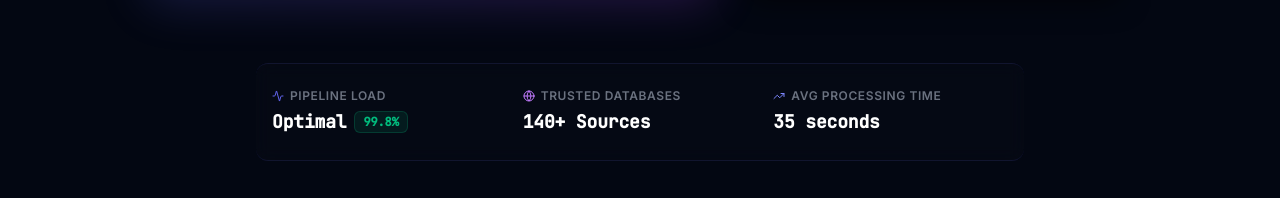
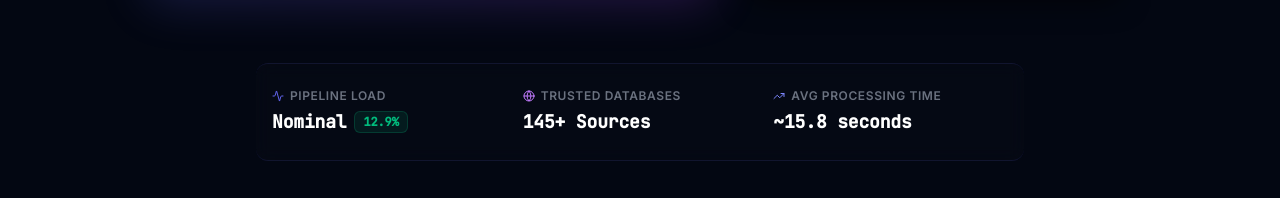
Before and after one commit to himanshusalve16/TruthStream-Multi-Agent-Fact-Checking-Pipeline, a React (Vite) app in the folder frontend/: page / in a window 1280 px wide. Shown: the part 1117-1315 px from the top of the page. Built offline with nearby package versions, Linux system fonts and the light colour scheme; no server answers; the HTML template or start-up script is replaced by a standard one.

Commit message:
UI Refactor

```diff
--- a/frontend/src/pages/LandingPage.tsx
+++ b/frontend/src/pages/LandingPage.tsx
@@ -1,3 +1,4 @@
+import { useState, useEffect } from 'react'
 import { Link } from 'react-router-dom'
 import { motion } from 'framer-motion'
 import type { Variants } from 'framer-motion'
@@ -14,6 +15,45 @@ import InputForm from '../components/InputForm'
 import TutorialCard from '../components/TutorialCard'
 
 export default function LandingPage() {
+  const [pipelineLoad, setPipelineLoad] = useState(12.4)
+  const [databaseCount, setDatabaseCount] = useState(130)
+  const [avgTime, setAvgTime] = useState(15.4)
+
+  useEffect(() => {
+    // Count up database sources on mount
+    const dbInterval = setInterval(() => {
+      setDatabaseCount(prev => {
+        if (prev < 145) return prev + 1
+        clearInterval(dbInterval)
+        return 145
+      })
+    }, 45)
+
+    // Fluctuate pipeline load slightly to look active
+    const loadInterval = setInterval(() => {
+      setPipelineLoad(prev => {
+        const delta = (Math.random() - 0.5) * 1.6
+        const next = prev + delta
+        return parseFloat(Math.max(4.5, Math.min(22.5, next)).toFixed(1))
+      })
+    }, 3200)
+
+    // Fluctuate avg processing time slightly to look active
+    const timeInterval = setInterval(() => {
+      setAvgTime(prev => {
+        const delta = (Math.random() - 0.5) * 1.2
+        const next = prev + delta
+        return parseFloat(Math.max(12.0, Math.min(22.0, next)).toFixed(1))
+      })
+    }, 4100)
+
+    return () => {
+      clearInterval(dbInterval)
+      clearInterval(loadInterval)
+      clearInterval(timeInterval)
+    }
+  }, [])
+
   // Stagger animation container
   const containerVariants: Variants = {
     hidden: { opacity: 0 },
@@ -96,7 +136,7 @@ export default function LandingPage() {
           {/* Fact Check Input & Walkthrough Grid */}
           <motion.div
             variants={itemVariants}
-            className="w-full grid grid-cols-1 md:grid-cols-2 lg:grid-cols-12 gap-8 mb-16 items-stretch text-left"
+            className="w-full grid grid-cols-1 lg:grid-cols-12 gap-6 lg:gap-8 mb-16 items-stretch text-left"
           >
             <div className="lg:col-span-7 relative flex flex-col justify-center">
               <div className="absolute -inset-1.5 rounded-2xl bg-gradient-to-r from-accent to-purple-500 opacity-20 blur-xl group-focus-within:opacity-40 transition duration-1000 pointer-events-none" />
@@ -118,20 +158,24 @@ export default function LandingPage() {
                 <Activity size={12} className="text-accent" /> Pipeline Load
               </span>
               <span className="text-lg font-bold text-white font-mono flex items-center gap-2">
-                Optimal <span className="text-xs text-emerald-500 font-semibold bg-emerald-500/10 px-2 py-0.5 rounded-md border border-emerald-500/20">99.8%</span>
+                Nominal <span className="text-xs text-emerald-500 font-semibold bg-emerald-500/10 px-2 py-0.5 rounded-md border border-emerald-500/20 transition-all duration-500">{pipelineLoad}%</span>
               </span>
             </div>
             <div className="flex flex-col gap-1">
               <span className="text-xs text-text-muted font-semibold uppercase tracking-wider flex items-center gap-1.5">
                 <Globe size={12} className="text-purple-400" /> Trusted Databases
               </span>
-              <span className="text-lg font-bold text-white font-mono">140+ Sources</span>
+              <span className="text-lg font-bold text-white font-mono transition-all duration-300">
+                {databaseCount}+ Sources
+              </span>
             </div>
             <div className="flex flex-col gap-1 col-span-2 md:col-span-1">
               <span className="text-xs text-text-muted font-semibold uppercase tracking-wider flex items-center gap-1.5">
                 <TrendingUp size={12} className="text-indigo-400" /> Avg processing time
               </span>
-              <span className="text-lg font-bold text-white font-mono">35 seconds</span>
+              <span className="text-lg font-bold text-white font-mono transition-all duration-500">
+                ~{avgTime} seconds
+              </span>
             </div>
           </motion.div>
 
```
